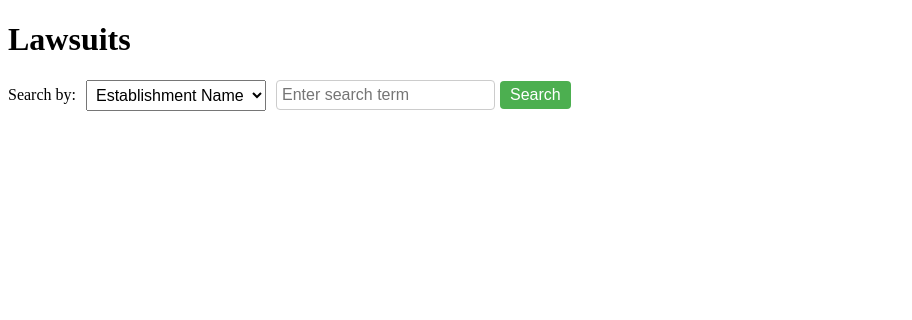
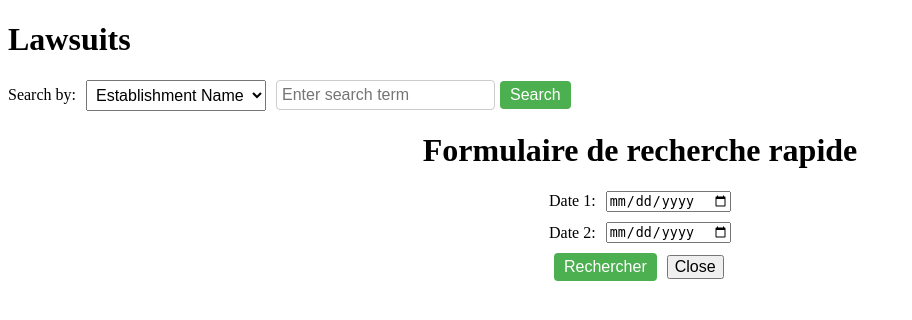
Before and after one commit to Patroklos99/Ville_Montreal, a Flask app: page / in a window 1280 px wide. Shown: the top 320 px of the page, without its empty margins (0-912 px from the left). Run offline with Flask 3, Linux system fonts and the light colour scheme; parts of the project's set-up code (start-up, migrations or seed data) failed here and were passed over.

Commit message:
A5 Add form & Ajax Request and display for /contrevenants of A4

```diff
--- a/app.py
+++ b/app.py
@@ -94,10 +94,10 @@ def get_rues(adresse):
     return render_template("Frontend/results.html", results=results)
 
 
-@app.route("/contrevenants", methods=["GET"])
+@app.route("/contrevenants", methods=["GET", "POST"])
 def get_contrevenants():
-    date_debut = request.args.get("du")
-    date_fin = request.args.get("au")
+    date_debut = request.json.get("date1")
+    date_fin = request.json.get("date2")
 
     # Filtrer les contraventions entre les deux dates spécifiées
     results = lawsuit_model.Lawsuit.query.filter(lawsuit_model.Lawsuit.date.between(date_debut, date_fin)).all()
--- a/static/css/index.css
+++ b/static/css/index.css
@@ -28,10 +28,14 @@ label {
     margin-left: 10px;
 }
 
+#searchTitle {
+    text-align: center;
+}
+
 button[type="submit"] {
     padding: 5px 10px;
     font-size: 16px;
-    background-color: #4CAF50;
+    background-color: #4caf50;
     color: white;
     border: none;
     border-radius: 4px;
@@ -42,3 +46,13 @@ button[type="submit"] {
 button[type="submit"]:hover {
     background-color: #45a049;
 }
+
+.closeButton {
+    cursor: pointer;
+    font-size: 16px;
+}
+#parentContainer {
+    display: block;
+    align-items: center;
+    margin-left: 10px;
+}
--- a/static/script.js
+++ b/static/script.js
@@ -22,42 +22,136 @@ async function fetchData(searchCriteria, searchInput) {
     }
 }
 
+async function fetchDataForDate(date1, date2) {
+    debugger
+    try {
+        const response = await fetch('/contrevenants', {
+            method: 'POST',
+            headers: {
+                'Content-Type': 'application/json'
+            },
+            body: JSON.stringify({date1, date2}),
+        });
+        if (response.ok) {
+            const responseData = await response.json();
+            handleResponseData(responseData);
+        } else {
+            console.error("Error occured during Date /contrevenants")
+        }
+    } catch (error) {
+        console.error(error);
+    }
+}
+
+
 // Function to handle the JSON response data
+// function handleResponseData(responseData) {
+//     // Assuming resultsContainer is the parent element for your list
+//     let resultsContainer = document.getElementById('resultsContainer');
+//
+//     responseData.forEach(item => {
+//         const listItem = document.createElement('li');
+//         const unorderedList = document.createElement('ul');
+//
+//         listItem.innerHTML = `
+//               <li>
+//         ID: ${item.id_poursuite}<br>
+//         Business ID: ${item.buisness_id}<br>
+//         Date: ${item.date}<br>
+//         Description: ${item.description}<br>
+//         Adresse: ${item.adresse}<br>
+//         Date Jugement: ${item.date_jugement}<br>
+//         Etablissement: ${item.etablissement}<br>
+//         Montant: ${item.montant}<br>
+//         Proprietaire: ${item.proprietaire}<br>
+//         Ville: ${item.ville}<br>
+//         Statut: ${item.statut}<br>
+//         Date Statut: ${item.date_statut}<br>
+//         Categorie: ${item.categorie}<br>
+//     </li>
+//         `;
+//
+//         unorderedList.appendChild(listItem);
+//         resultsContainer.appendChild(unorderedList);
+//     });
+// }
+
 function handleResponseData(responseData) {
-    // Assuming resultsContainer is the parent element for your list
-    let resultsContainer = document.getElementById('resultsContainer');
+    // Assuming resultsTable is the table element where the data will be displayed
+    let resultsTable = document.getElementById('resultsTable');
 
+    // Clear existing table rows
+    resultsTable.innerHTML = '';
+
+    // Create table header
+    const tableHeader = document.createElement('tr');
+    tableHeader.innerHTML = `
+    <th>Etablissement</th>
+    <th>Nombre de contraventions</th>
+  `;
+    resultsTable.appendChild(tableHeader);
+
+    // Create a map to store the count of contraventions for each establishment
+    const contraventionCounts = new Map();
+
+    // Iterate over the responseData and count the contraventions for each establishment
     responseData.forEach(item => {
-        const listItem = document.createElement('li');
-        const unorderedList = document.createElement('ul');
+        const establishment = item.etablissement;
+        if (contraventionCounts.has(establishment)) {
+            contraventionCounts.set(establishment, contraventionCounts.get(establishment) + 1);
+        } else {
+            contraventionCounts.set(establishment, 1);
+        }
+    });
 
-        listItem.innerHTML = `
-              <li>
-        ID: ${item.id_poursuite}<br>
-        Business ID: ${item.buisness_id}<br>
-        Date: ${item.date}<br>
-        Description: ${item.description}<br>
-        Adresse: ${item.adresse}<br>
-        Date Jugement: ${item.date_jugement}<br>
-        Etablissement: ${item.etablissement}<br>
-        Montant: ${item.montant}<br>
-        Proprietaire: ${item.proprietaire}<br>
-        Ville: ${item.ville}<br>
-        Statut: ${item.statut}<br>
-        Date Statut: ${item.date_statut}<br>
-        Categorie: ${item.categorie}<br>
-    </li>
-        `;
-
-        unorderedList.appendChild(listItem);
-        resultsContainer.appendChild(unorderedList);
+    // Iterate over the contraventionCounts and create table rows
+    contraventionCounts.forEach((count, establishment) => {
+        const tableRow = document.createElement('tr');
+        tableRow.innerHTML = `
+      <td>${establishment}</td>
+      <td>${count}</td>
+    `;
+        resultsTable.appendChild(tableRow);
     });
 }
 
-const searchForm = document.getElementById('searchForm');
-searchForm.addEventListener('submit', (event) => {
+// const searchForm = document.getElementById('searchForm');
+const searchFormD = document.getElementById('searchFormDate');
+const closeButton = document.getElementById('closeButton');
+const resultsTable = document.getElementById('resultsTable');
+const rechercherButton = document.querySelector('#searchFormDate button[type="submit"]');
+let isResultsTableVisible = true;
+
+function handleSearchFormDateSubmit(event) {
+    debugger
     event.preventDefault();
-    const searchCriteria = document.getElementById('search-criteria').value;
-    const searchInput = document.getElementById('search-input').value;
-    fetchData(searchCriteria, searchInput);
+    const date1 = document.getElementById('date1').value;
+    const date2 = document.getElementById('date2').value;
+    fetchDataForDate(date1, date2);
+    resultsTable.style.display = 'block';
+    isResultsTableVisible = true;
+}
+
+// searchForm.addEventListener('submit', (event) => {
+//     event.preventDefault();
+//     const searchCriteria = document.getElementById('search-criteria').value;
+//     const searchInput = document.getElementById('search-input').value;
+//     fetchData(searchCriteria, searchInput);
+// });
+
+searchFormD.addEventListener('submit', handleSearchFormDateSubmit);
+
+rechercherButton.addEventListener('click', (event) => {
+    if (!isResultsTableVisible) {
+        resultsTable.style.display = 'block';
+        isResultsTableVisible = true;
+    }
 });
+
+closeButton.addEventListener('click', (event) => {
+    debugger
+    event.stopPropagation(); // Stop the event from propagating further
+    event.preventDefault();
+    resultsTable.style.display = 'none';
+    isResultsTableVisible = false;
+});
--- a/templates/Frontend/index.html
+++ b/templates/Frontend/index.html
@@ -8,7 +8,7 @@
 <body>
 <h1>Lawsuits</h1>
 
-<form method="POST" action="{{ url_for('handle_search') }}">
+<form id="searchForm" method="POST" action="{{ url_for('handle_search') }}">
     <div class="search-option">
         <label for="search-criteria">Search by:</label>
         <select id="search-criteria" name="search-criteria">
@@ -19,8 +19,29 @@
         <input type="text" id="search-input" name="search-input" placeholder="Enter search term">
         <button type="submit">Search</button>
     </div>
+</form>
+<div id="resultsContainer"></div>
+
+<h1 id="searchTitle">Formulaire de recherche rapide</h1>
+<div class="container">
+    <form id="searchFormDate">
+        <div class="search-option">
+            <label for="date1">Date 1:</label>
+            <input type="date" id="date1" name="date1">
+        </div>
+        <div class="search-option">
+            <label for="date2">Date 2:</label>
+            <input type="date" id="date2" name="date2">
+        </div>
+        <div class="search-option">
+            <button type="submit">Rechercher</button>
+            <div id="parentContainer">
+                <button id="closeButton" class="closeButton">Close</button>
+            </div>
+        </div>
     </form>
-<div id="resultsContainer"></div>
+    <div id="resultsTable"></div>
+</div>
 
 <script src="{{ url_for('static', filename='script.js') }}"></script>
 </body>
```
